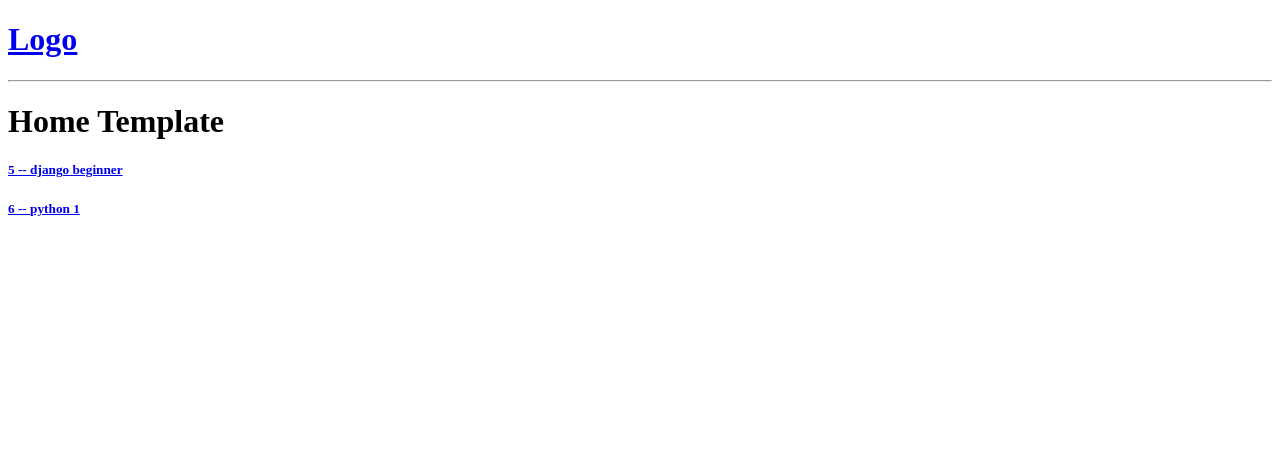
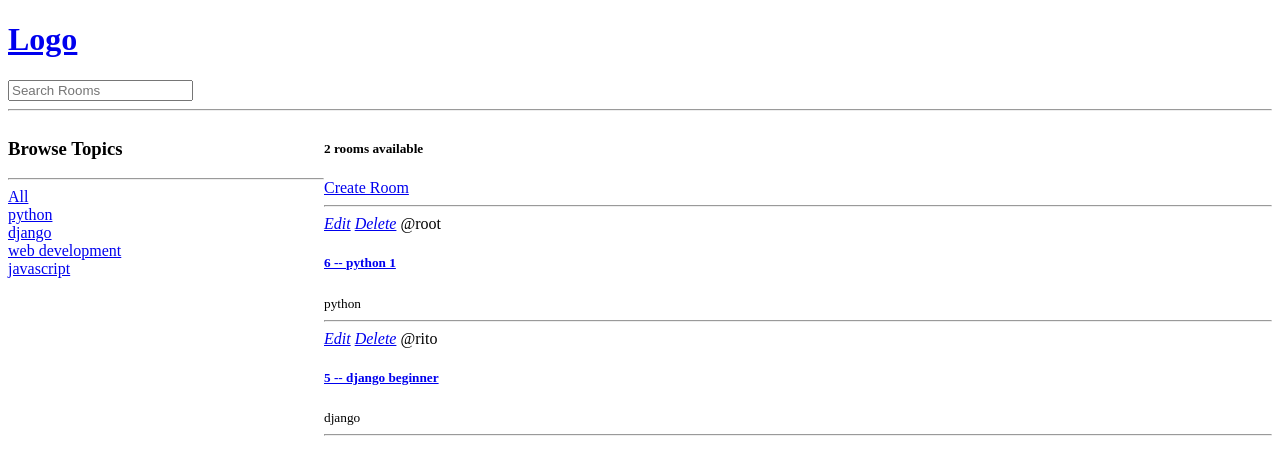
Before and after one commit to Ritapravo/studybud, a Django app: page / in a window 1280 px wide. Shown: the top 475 px of the page. Run offline with Django 4.2, Linux system fonts and the light colour scheme; data comes from the database, SQL or seed files in the repository; both versions use the stored data as it was after the commit.

Commit message:
new additions

```diff
--- a/base/models.py
+++ b/base/models.py
@@ -17,6 +17,10 @@ class Room(models.Model):
     updated = models.DateTimeField(auto_now=True)
     created = models.DateTimeField(auto_now_add=True)
 
+    class Meta:
+        ordering = ['-updated', '-created'] #'-' signifies reverse order
+
+
     def __str__(self):
         return self.name
 
--- a/base/templates/base/home.html
+++ b/base/templates/base/home.html
@@ -1,15 +1,47 @@
-
 {% extends 'main.html' %}
 
 {% block content %}
-<h1>Home Template</h1>
-<div>
+
+<style>
+    .home-container{
+        display: grid;
+        grid-template-columns: 1fr 3fr;
+    }
+</style>
+
+<div class="home-container">
     <div>
-        {% for room in rooms %}
+        <h3>Browse Topics</h3>
+        <hr>
+        <a href="{% url 'home' %}">All</a>
+        {% for topic in topics %}
             <div>
-                <a href={% url 'room' room.id %}><h5>{{room.id}} -- {{room.name}}</h5></a>
+                <a href="{% url 'home' %}?q={{topic.name}}">{{topic.name}}</a>
             </div>
         {% endfor %}
     </div>
+
+
+    <div>
+        <h5>{{room_count}} rooms available</h5>
+        <a href="{% url 'create-room' %}">Create Room</a>
+        <hr>
+
+        <div>
+            {% for room in rooms %}
+            <div>
+                <a href="{% url 'update-room' room.id %}"><i>Edit</i></a>
+                <a href="{% url 'delete-room' room.id %}"><i>Delete</i></a>
+                <span>@{{room.host.username}}</span>
+                <a href="{% url 'room' room.id %}">
+                    <h5>{{room.id}} -- {{room.name}}</h5>
+                </a>
+                <small>{{room.topic.name}}</small>
+                <hr>
+            </div>
+            {% endfor %}
+        </div>
+
+    </div>
 </div>
 {% endblock content %}
--- a/base/urls.py
+++ b/base/urls.py
@@ -4,4 +4,8 @@ from . import views
 urlpatterns = [
     path('', views.home, name="home"),
     path('room/<str:pk>/', views.room, name="room"),
+
+    path('create-room/', views.createRoom, name="create-room"),
+    path('update-room/<str:pk>/', views.updateRoom, name="update-room"),
+    path('delete-room/<str:pk>/', views.deleteRoom, name="delete-room"),
 ]
--- a/base/views.py
+++ b/base/views.py
@@ -1,6 +1,8 @@
-from django.shortcuts import render
+from django.shortcuts import render, redirect
 from django.http import HttpResponse
-from .models import Room
+from django.db.models import Q
+from .models import Room, Topic
+from .forms import RoomForm
 # Create your views here.
 
 # rooms = [
@@ -13,8 +15,18 @@ def home(request):
     # request object is going to be the http object. It tells us about the
     # what kind of request is sent, what kind of data is passed in, whats the user sending to the bckend
     # return HttpResponse('Home Page')
-    rooms = Room.objects.all()
-    context = {'rooms': rooms}
+    q = request.GET.get('q')
+    if(q==None):
+        q = ''
+    print(q)
+    rooms = Room.objects.filter(
+        Q(topic__name__icontains=q) |
+        Q(name__icontains=q) |
+        Q(description__icontains=q)
+    )
+    topics = Topic.objects.all()
+    room_count = rooms.count()
+    context = {'rooms': rooms, 'topics': topics, 'room_count':room_count}
     return render (request, 'base/home.html', context)
 
 def room(request, pk):
@@ -22,3 +34,34 @@ def room(request, pk):
     room = Room.objects.get(id=pk)
     context = {'room': room}
     return render (request, 'base/room.html', context)
+
+def createRoom(request):
+    form = RoomForm()
+    if request.method == 'POST':
+        form = RoomForm(request.POST)
+        if(form.is_valid()):
+            form.save()
+            return redirect('home')
+
+    context = {'form': form}
+    return render(request, 'base/room_form.html', context)
+
+def updateRoom(request, pk):
+    room = Room.objects.get(id=pk)
+    form = RoomForm(instance = room)
+
+    if(request.method=='POST'):
+        form = RoomForm(request.POST, instance=room)
+        if(form.is_valid()):
+            form.save()
+            return redirect('home')
+
+    context = {'form': form}
+    return render(request, 'base/room_form.html', context)
+
+def deleteRoom(request, pk):
+    room = Room.objects.get(id=pk)
+    if(request.method=='POST'):
+        room.delete()
+        return redirect('home')
+    return render(request, 'base/delete.html', {'obj':room})
--- a/templates/navbar.html
+++ b/templates/navbar.html
@@ -2,4 +2,8 @@
     <h1>Logo</h1>
 </a>
 
+<form method="GET" action="{% url 'home' %}">
+    <input type="text" name="q" placeholder="Search Rooms"/>
+</form>
+
 <hr>
```
Also changed, not shown: base/forms.py (added, +7 -0 lines), base/templates/base/delete.html (added, +12 -0 lines), base/templates/base/room_form.html (added, +13 -0 lines), db.sqlite3, readme.md.
